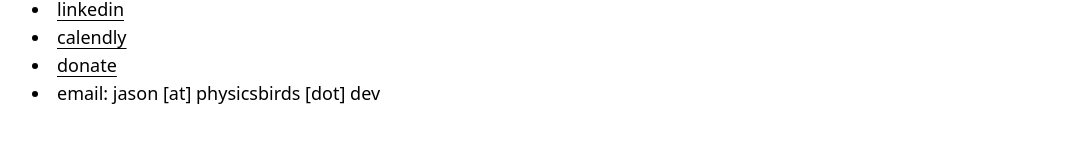
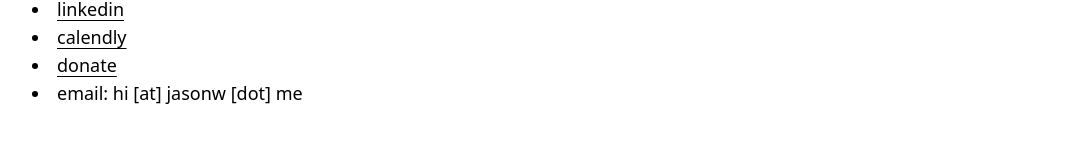
Before and after one commit to jaasonw/jason-wong.me, a Next.js app: page /contact in a window 1280 px wide. Shown: the part 254-396 px from the top of the page, without its empty margins (108-1183 px from the left). Built offline with nearby package versions, Linux system fonts and the light colour scheme.

Commit message:
update email

```diff
--- a/app/(main)/contact/page.tsx
+++ b/app/(main)/contact/page.tsx
@@ -42,7 +42,7 @@ export default function Contact() {
             <Link href="http://jason-wong.me/donate">donate</Link>
           </li>
           <li>
-            email: jason [at] physicsbirds [dot] dev
+            email: hi [at] jasonw [dot] me
           </li>
         </ul>
       </div>
```
